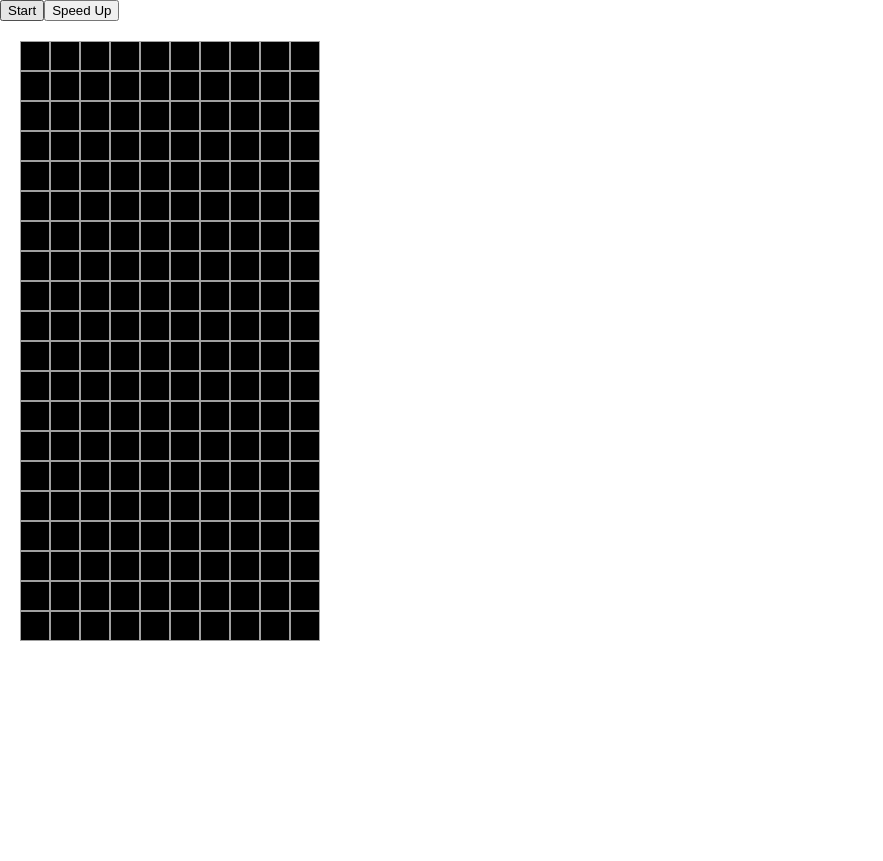
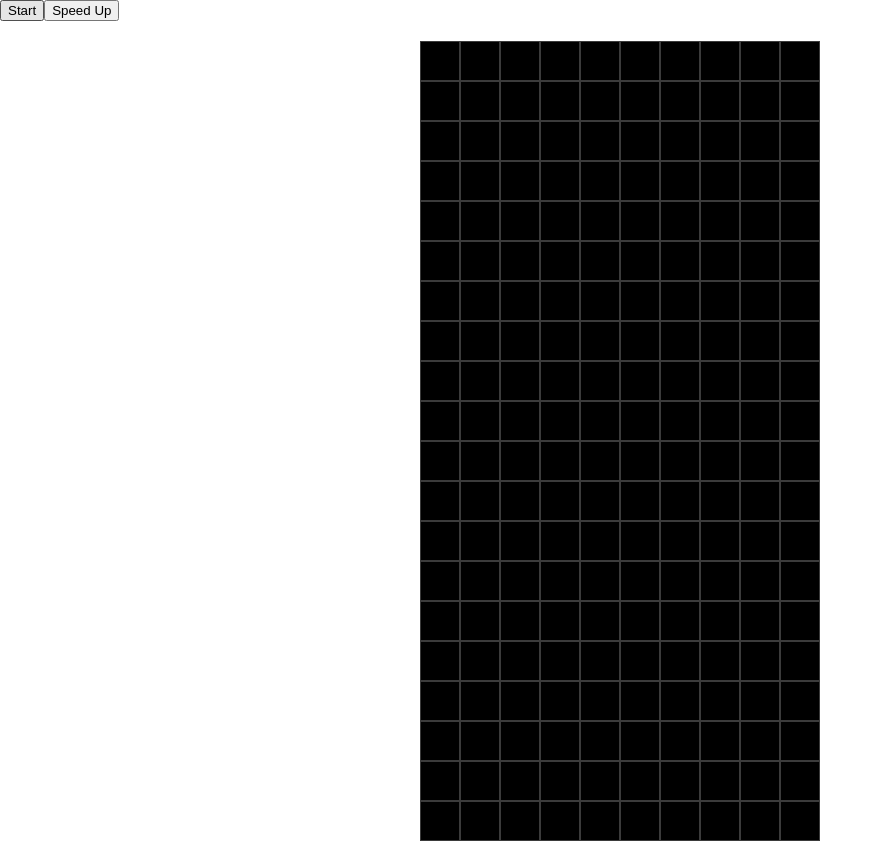
Before and after one commit to cjsellwood/tetris, a React (Vite) app: page / in a window 1280 px wide. Shown: the whole page, without its empty margins (0-883 px from the left). Before the commit the page ends 800 px from the top, so only its background shows below. Built offline with nearby package versions, Linux system fonts and the light colour scheme.

Commit message:
Improve collision handling and add other shapes

```diff
--- a/src/App.css
+++ b/src/App.css
@@ -1,5 +1,6 @@
 .board {
   padding: 20px;
+  margin-left: 400px;
 }
 
 .row {
@@ -7,8 +8,12 @@
 }
 
 .square {
-  width: 30px;
-  height: 30px;
+  width: 40px;
+  height: 40px;
   background-color: black;
-  border: 1px solid rgb(160, 160, 160);
+  border: 1px solid rgb(59, 59, 59);
+  /* box-shadow: inset 0.2em 0.2em 0 0 rgba(0, 0, 0, 0.1),
+    inset -0.2em -0.2em 0 0 rgba(0, 0, 0, 0.1),
+    inset -0.2em 0.2em 0 0 rgba(0, 0, 0, 0.1),
+    inset 0.2em -0.2em 0 0 rgba(0, 0, 0, 0.1); */
 }
--- a/src/App.tsx
+++ b/src/App.tsx
@@ -30,18 +30,79 @@ const useTetris = (): TetrisHook => {
   };
 
   const spawnBlock = () => {
-    const newBlock = {
-      active: true,
-      color: "red",
-    };
-
     const newBoard = [
       ...board.map((row) => [...row.map((square) => ({ ...square }))]),
     ];
-    newBoard[1][3] = newBlock;
-    newBoard[1][4] = newBlock;
-    newBoard[1][5] = newBlock;
-    newBoard[1][6] = newBlock;
+
+    const shapes = [
+      [
+        [1, 3],
+        [1, 4],
+        [1, 5],
+        [1, 6],
+      ],
+      [
+        [0, 4],
+        [0, 5],
+        [1, 4],
+        [1, 5],
+      ],
+      [
+        [0, 4],
+        [1, 3],
+        [1, 4],
+        [1, 5],
+      ],
+      [
+        [0, 3],
+        [1, 3],
+        [1, 4],
+        [1, 5],
+      ],
+      [
+        [0, 5],
+        [1, 3],
+        [1, 4],
+        [1, 5],
+      ],
+
+      [
+        [0, 4],
+        [0, 5],
+        [1, 3],
+        [1, 4],
+      ],
+
+      [
+        [0, 3],
+        [0, 4],
+        [1, 4],
+        [1, 5],
+      ],
+    ];
+
+    const colors = [
+      "lightskyblue",
+      "yellow",
+      "forestgreen",
+      "royalblue",
+      "darkorange",
+      "springgreen",
+      "red",
+    ];
+
+    const shape = Math.floor(Math.random() * 6);
+    // const shape: number = 1;
+
+    const newBlock: Square = {
+      active: true,
+      color: colors[shape],
+    };
+
+    shapes[shape].forEach((x) => {
+      newBoard[x[0]][x[1]] = newBlock;
+    });
+
     setBoard(newBoard);
     setActivePiece(true);
   };
@@ -53,10 +114,8 @@ const useTetris = (): TetrisHook => {
 
     // Check if can move down
     if (shouldStop(newBoard)) {
-      setActivePiece(false);
-
       // Set to inactive
-      for (let i = newBoard.length - 1; i >= 0; i--) {
+      for (let i = 0; i < newBoard.length; i++) {
         for (let j = 0; j < newBoard[i].length; j++) {
           if (newBoard[i][j].active) {
             newBoard[i][j] = { ...newBoard[i][j], active: false };
@@ -64,6 +123,7 @@ const useTetris = (): TetrisHook => {
         }
       }
       setBoard(newBoard);
+      setActivePiece(false);
       return;
     }
 
@@ -80,22 +140,29 @@ const useTetris = (): TetrisHook => {
   };
 
   const shouldStop = (board: Square[][]) => {
-    let stop = false;
     for (let j = 0; j < board[0].length; j++) {
-      let activeI = null;
+      let activeI = -1;
       // Find lowest active piece in each row
       for (let i = board.length - 1; i >= 0; i--) {
         if (board[i][j].active) {
           activeI = i;
-          continue;
+          break;
         }
       }
+      // If no active piece in column continue
+      if (activeI === -1) {
+        continue;
+      }
+
       // If piece would move off board or cover an existing piece stop movement
-      if (activeI && (activeI + 1 === 20 || board[activeI + 1][j].color)) {
+      if (
+        activeI === 19 ||
+        (!board[activeI + 1][j].active && board[activeI + 1][j].color)
+      ) {
         return true;
       }
     }
-    return stop;
+    return false;
   };
 
   useInterval(gameLoop, timing);
```
